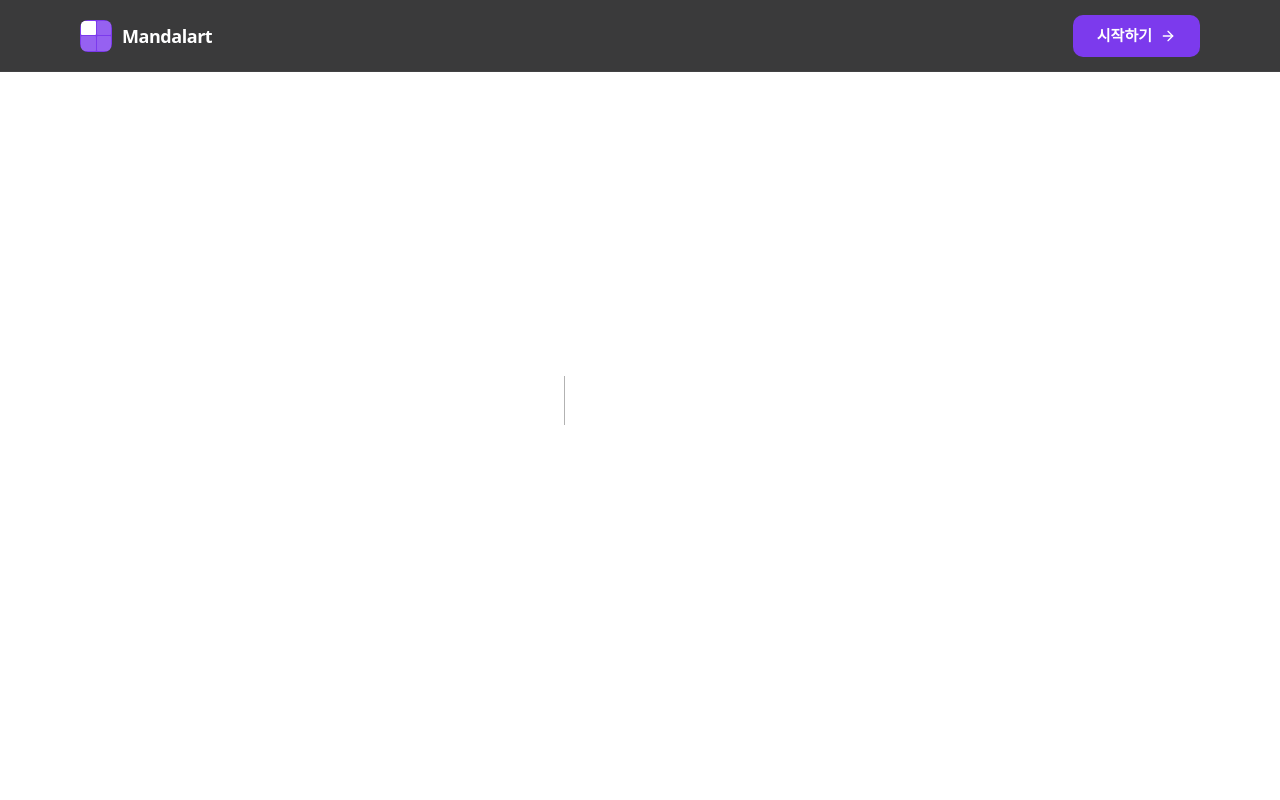
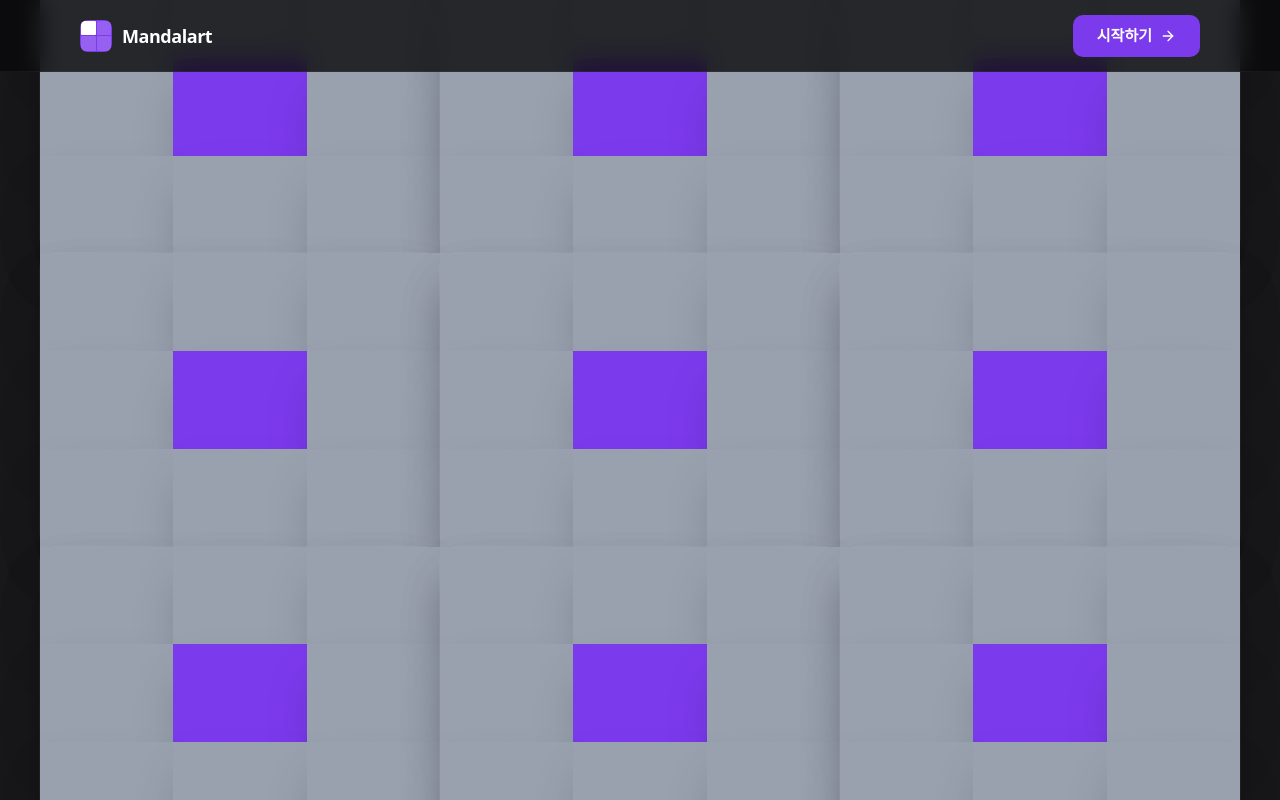
Before and after one commit to tnghgks/mandalart, a Next.js app: page /mandalart in a window 1280 px wide. Before the commit this address had no page. Shown: the top 800 px of the page. Built offline with nearby package versions, Linux system fonts and the light colour scheme.

Commit message:
feat: add Mandalart page

```diff
--- /dev/null
+++ b/src/app/mandalart/page.tsx
@@ -0,0 +1,9 @@
+import Mandalart from "@/components/Mandalart";
+
+export default function MandalartPage() {
+  return (
+    <div className="w-full h-screen flex justify-center items-center ">
+      <Mandalart />
+    </div>
+  );
+}
```
